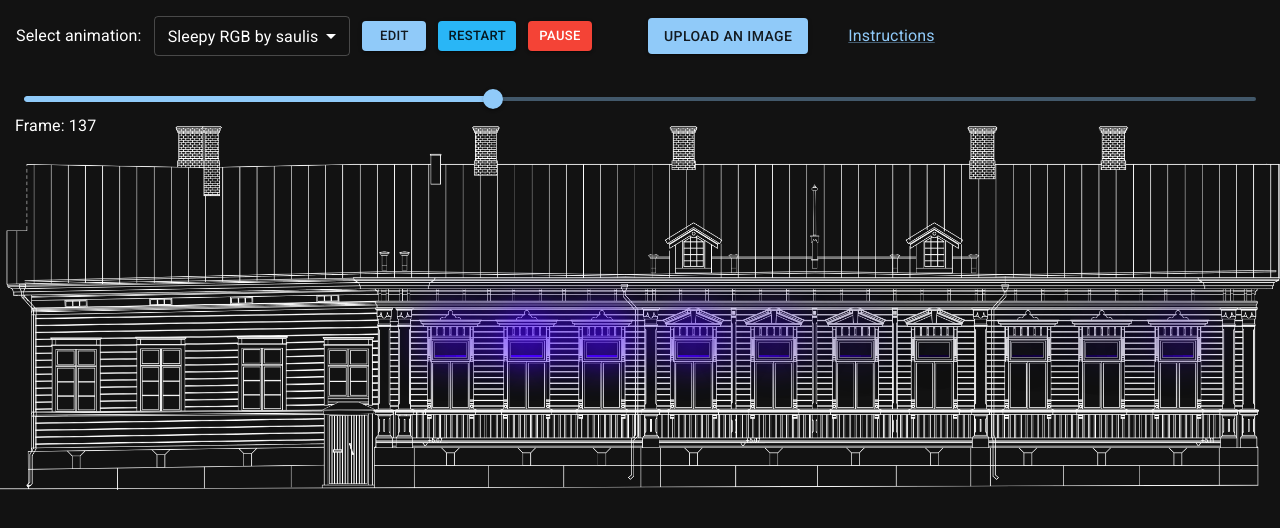
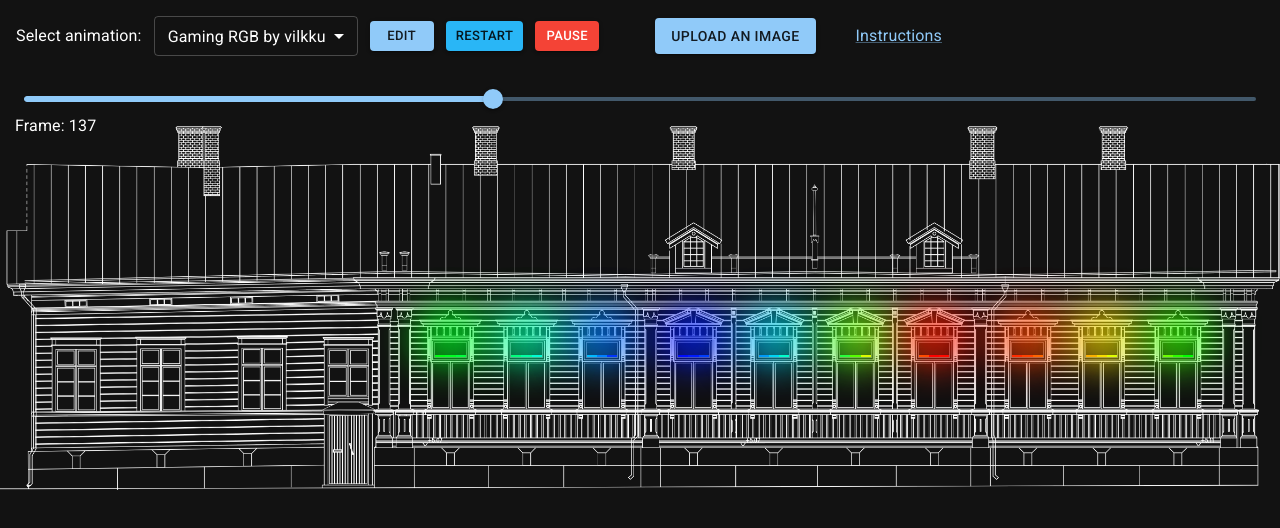
Before and after one commit to reaktor/lumo-lights-public, a Next.js app: page / in a window 1280 px wide. Shown: the top 528 px of the page. Built offline with nearby package versions, Linux system fonts and the light colour scheme.

Commit message:
animations: add vilkkus gaming rgb

```diff
--- a/src/animations.ts
+++ b/src/animations.ts
@@ -33,6 +33,32 @@ type Animation = {
 };
 
 const animations: Record<string, Animation> = {
+  gaming_rgb: {
+    label: "Gaming RGB",
+    author: "vilkku",
+    code: () => {
+      const colorTransitionFrameCount = 120;
+
+      const red: RgbColor = [255, 0, 0];
+      const green: RgbColor = [0, 255, 0];
+      const blue: RgbColor = [0, 0, 255];
+
+      const rToG = Utils.interpolateHSV(red, green, colorTransitionFrameCount);
+      const gToB = Utils.interpolateHSV(green, blue, colorTransitionFrameCount);
+      const bToR = Utils.interpolateHSV(blue, red, colorTransitionFrameCount);
+
+      const colors = rToG.concat(gToB).concat(bToR);
+      const step = colors.length / CHANNEL_COUNT;
+
+      return Array(colors.length)
+        .fill(0)
+        .map((_, row) =>
+          Array(CHANNEL_COUNT)
+            .fill(0)
+            .map((_, column) => colors[(column * step + row) % colors.length])
+        );
+    },
+  },
   sleepy_rgb: {
     label: "Sleepy RGB",
     author: "saulis",
```
